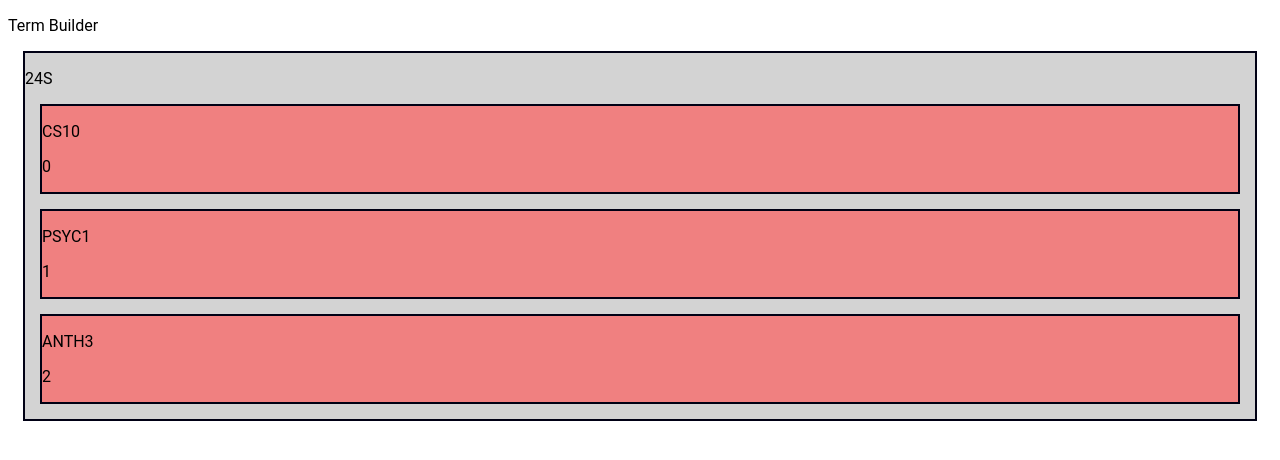
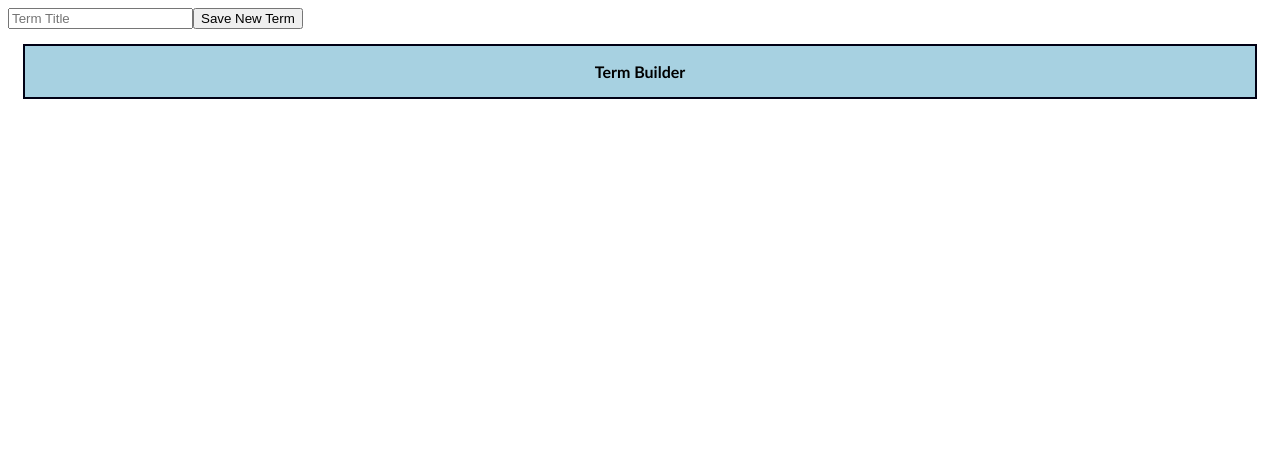
Before and after one commit to dali-lab/wisp24-frontend, a React app: page /test in a window 1280 px wide. Shown: the top 460 px of the page. Built offline with nearby package versions, Linux system fonts and the light colour scheme; the HTML template or start-up script is replaced by a standard one.

Commit message:
working except no delete functions yet

```diff
--- a/src/components/courseComponent/index.css
+++ b/src/components/courseComponent/index.css
@@ -2,10 +2,18 @@
     border: 2px solid rgb(0,0,20);
     margin: 15px;
     background-color: lightgrey;
+    font-family: gill sans;
+    font-weight: 600;
+    justify-content: center;
+    text-align: center;
 }
 
 .course {
     border: 2px solid rgb(0,0,20);
     margin: 15px;
     background-color: lightcoral;
+    font-family: gill sans;
+    font-weight: 600;
+    justify-content: center;
+    text-align: center;
 }
--- a/src/components/courseComponent/index.jsx
+++ b/src/components/courseComponent/index.jsx
@@ -6,10 +6,10 @@ import './index.css';
 
 // course component
 const CourseComponent = (props) => {
-  const [name, setName] = useState([]);
-  const [distrib, setDistrib] = useState([]);
-  const [del, setDel] = useState(false);
-  const [listOfCourses, setListOfCourses] = useState(['CS1', 'CS10']);
+  const [name, setName] = useState(props.courseName);
+  const [distrib, setDistrib] = useState('CI');
+  const [del, setDel] = useState(props.del);
+  const [id, setID] = useState(props.id);
 
   // const newCourseNameFunction = (event) => {
   //   if (event.target.value in listOfCourses) {
@@ -25,8 +25,7 @@ const CourseComponent = (props) => {
 
   return (
     <div className="course">
-      <p>{props.newCourseName}</p>
-      <p>{props.id}</p>
+      <p>{id}: {name} ({distrib})</p>
     </div>
   );
 };
--- a/src/components/termBuilderComponent/index.css
+++ b/src/components/termBuilderComponent/index.css
@@ -1,11 +1,36 @@
 .term {
     border: 2px solid rgb(0,0,20);
     margin: 15px;
-    background-color: lightgrey;
+    background-color: rgb(246, 200, 200);
+    font-family: gill sans;
+    font-weight: 600;
+    justify-content: center;
+    text-align: center;
+}
+
+.termbuilder {
+    border: 2px solid rgb(0,0,20);
+    margin: 15px;
+    background-color: rgb(167, 209, 225);
+    font-family: gill sans;
+    font-weight: 600;
+    justify-content: center;
+    text-align: center;
+}
+
+.text {
+    font-family: gill sans;
+    font-weight: 600;
+    justify-content: center;
+    text-align: center;
 }
 
 .course {
     border: 2px solid rgb(0,0,20);
     margin: 15px;
     background-color: lightcoral;
+    font-family: gill sans;
+    font-weight: 600;
+    justify-content: center;
+    text-align: center;
 }
--- a/src/components/termBuilderComponent/index.jsx
+++ b/src/components/termBuilderComponent/index.jsx
@@ -1,8 +1,20 @@
-import React from 'react';
+import React, { useState } from 'react';
 import TermComponent from '../termComponent';
 import './index.css';
 
 const TermBuilderComponent = () => {
+  const [termName, setTermName] = useState('');
+  const [listOfTermNames, setListOfTermNames] = useState([]);
+
+  // save new term button, adds to term name list
+  const saveNewTerm = () => {
+    setListOfTermNames([...listOfTermNames, termName]);
+  };
+
+  const termNameFunction = (event) => {
+    setTermName(event.target.value);
+  };
+
   // const [termID, setTermID] = useState(0);
   // const [listOfTermIDs, setListOfTermIDs] = useState([]);
   // const [termName, setTermName] = useState('');
@@ -36,27 +48,34 @@ const TermBuilderComponent = () => {
   //   setListOfTermIDs(listOfTermIDs.filter((i) => i.termID !== id));
   // };
 
-  // let allTerms = '';
-  // if (listOfTermIDs.length !== 0) {
-  //   allTerms = Object.entries(listOfTerms).map(([id,term]) => {
-  //     return (
-  //       <TermComponent
-  //           termName = {term.termName}
-  //           courses = {courses} //not sure what to do for these, how to get the ones associated w eachother
-  //           termID = (id)
-  //           key = {id}
-  //           del = {term.del}
-  //       />
-  //     );
-  //   });
-  // }
+  let allTerms = '';
+  if (listOfTermNames.length !== 0) {
+    allTerms = Object.entries(listOfTermNames).map(([id, term]) => {
+      return (
+        <TermComponent
+          termName={term}
+          courses={[]}
+          termID={id}
+          key={id}
+          del={false} // pass a callback function
+          edit={false} // pass a callback function eventually
+        />
+      );
+    });
+  }
 
   return (
+    <div>
+      <input type="text" value={termName} placeholder="Term Title" onChange={termNameFunction} />
+      <button type="submit" onClick={saveNewTerm}>Save New Term</button>
 
-    <div className="text">
-      <p className="title">Term Builder</p>
-      <TermComponent />
+      <div className="termbuilder">
+        <p className="title">Term Builder</p>
+        {/* <TermComponent /> */}
+        {allTerms}
+      </div>
     </div>
+
   );
 };
 export default TermBuilderComponent;
--- a/src/components/termComponent/index.css
+++ b/src/components/termComponent/index.css
@@ -2,10 +2,18 @@
     border: 2px solid rgb(0,0,20);
     margin: 15px;
     background-color: lightgrey;
+    font-family: gill sans;
+    font-weight: 600;
+    justify-content: center;
+    text-align: center;
 }
 
 .course {
     border: 2px solid rgb(0,0,20);
     margin: 15px;
     background-color: lightcoral;
+    font-family: gill sans;
+    font-weight: 600;
+    justify-content: center;
+    text-align: center;
 }
--- a/src/components/termComponent/index.jsx
+++ b/src/components/termComponent/index.jsx
@@ -7,13 +7,26 @@ import './index.css';
 
 const TermComponent = (props) => {
   const [termName, setTermName] = useState(props.termName); // take from termbuilder class
-  const [newTermName, setNewTermName] = useState('');
+  // const [newTermName, setNewTermName] = useState('');
   const [termID, setTermID] = useState(props.termID);
   // const [newCourseDistrib, setNewCourseDistrib] = useState('');
   // const [del, setDel] = useState(false);
-  const [courses, setCourses] = useState([]);
+  const [courses, setCourses] = useState(props.courses);
   const [courseName, setCourseName] = useState('');
-  const [newCourseName, setNewCourseName] = useState('');
+  const [del, setDel] = useState(props.del);
+  const [edit, setEdit] = useState(props.edit);
+
+  const courseNameFunction = (event) => {
+    setCourseName(event.target.value);
+  };
+
+  // add course button
+  const addCourse = () => {
+    setCourses([...courses, courseName]);
+  };
+
+  // const [courseName, setCourseName] = useState('');
+  // const [newCourseName, setNewCourseName] = useState('');
   // const [editTerm, setEditTerm] = useState(true);
 
   // keeps newTermName updated when typing
@@ -58,30 +71,31 @@ const TermComponent = (props) => {
   // };
   // can i make it delete based on the coursename???
 
-  // let allCourses = '';
-  // if (courses.length !== 0) {
-  //   allCourses = Object.entries(courses).map(([id, course]) => { //how do i give courses an ID
-  //     return (
-  //       <CourseComponent
-  //         newCourseName={course.name}
-  //         newCourseDistrib={course.distrib}
-  //         id={courseID}
-  //         key={courseID}
-  //         del={delCourse}
-  //       />
-  //     );
-  //   });
-  // }
+  let allCourses = '';
+  if (courses.length !== 0) {
+    allCourses = Object.entries(courses).map(([id, course]) => {
+      return (
+        <CourseComponent
+          courseName={course}
+          courseDistrib={course.distrib}
+          id={id}
+          key={id}
+          del={false} // callback eventually
+        />
+      );
+    });
+  }
 
   // if editing term!
 
   return (
 
     <div className="term">
-
-      <p>24S</p>
-
-      <CourseComponent
+      <p>{termName}</p>
+      {allCourses}
+      <input type="text" value={courseName} placeholder="Course Name" onChange={courseNameFunction} />
+      <button type="submit" onClick={addCourse}>Add Course</button>
+      {/* <CourseComponent
         newCourseName="CS10"
         id={0}
       />
@@ -92,7 +106,7 @@ const TermComponent = (props) => {
       <CourseComponent
         newCourseName="ANTH3"
         id={2}
-      />
+      /> */}
     </div>
   );
 };
--- a/src/containers/authentication/signOutPanel/component.jsx
+++ b/src/containers/authentication/signOutPanel/component.jsx
@@ -1,7 +1,7 @@
 import React from 'react';
 // import { NavLink } from 'react-router-dom';
-import TermComponent from '../../../components/termComponent';
-import CourseComponent from '../../../components/courseComponent';
+// import TermComponent from '../../../components/termComponent';
+// import CourseComponent from '../../../components/courseComponent';
 import TermBuilderComponent from '../../../components/termBuilderComponent';
 
 const Test = () => {
```
Also changed, not shown: 1 other file (tests, documents, lock files or other folders).
